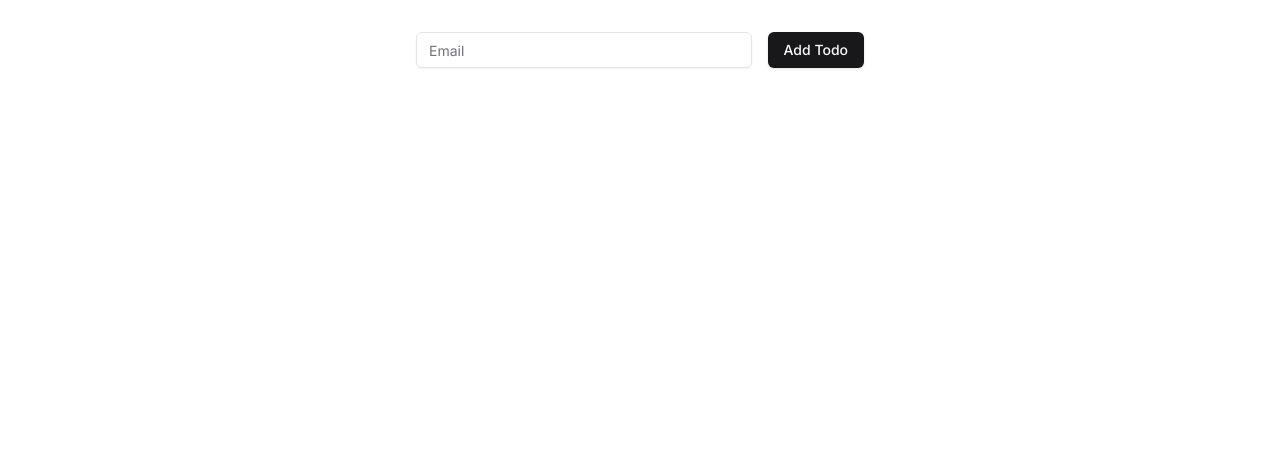
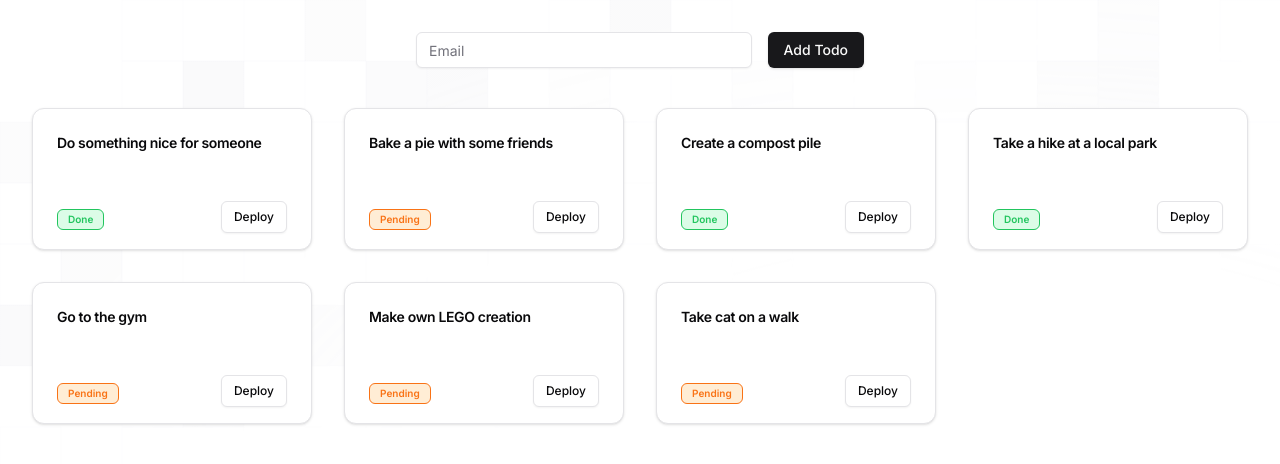
Before and after one commit to Akhil017/shadcn-todo-app, a Next.js app: page / in a window 1280 px wide. Shown: the top 464 px of the page. Built offline with nearby package versions, Linux system fonts and the light colour scheme.

Commit message:
added todo item card

```diff
--- a/src/app/layout.tsx
+++ b/src/app/layout.tsx
@@ -1,5 +1,6 @@
 import type { Metadata } from "next";
 import { Inter } from "next/font/google";
+import { cn } from "@/lib/utils";
 import "./globals.css";
 
 const inter = Inter({ subsets: ["latin"] });
@@ -16,7 +17,7 @@
 }>) {
   return (
     <html lang="en">
-      <body className={inter.className}>{children}</body>
+      <body className={cn("bg-hero-pattern", inter.className)}>{children}</body>
     </html>
   );
 }
--- a/src/app/page.tsx
+++ b/src/app/page.tsx
@@ -1,9 +1,13 @@
 import { AddTodoInput } from "@/components/AddTodoInput";
+import TodoList from "@/components/TodoList";
 
 export default function Home() {
   return (
-    <main className="w-full max-w-7xl mx-auto py-8">
+    <main className="w-full max-w-7xl mx-auto py-8 min-h-screen flex flex-col space-y-10 px-8">
       <AddTodoInput />
+      <div>
+        <TodoList />
+      </div>
     </main>
   );
 }
--- a/src/components/AddTodoInput.tsx
+++ b/src/components/AddTodoInput.tsx
@@ -4,7 +4,7 @@
 export function AddTodoInput() {
   return (
     <div className="max-w-md w-full mx-auto flex gap-4">
-      <Input type="email" placeholder="Email" />
+      <Input type="email" placeholder="Email" className="bg-white" />
       <Button variant="default">Add Todo</Button>
     </div>
   );
--- /dev/null
+++ b/src/components/TodoItemCard.tsx
@@ -0,0 +1,55 @@
+import { Button } from "@/components/ui/button";
+import {
+  Card,
+  CardContent,
+  CardDescription,
+  CardFooter,
+  CardHeader,
+  CardTitle,
+} from "@/components/ui/card";
+import { Input } from "@/components/ui/input";
+import { Badge } from "./ui/badge";
+
+type TodoItemType = {
+  id: number;
+  todo: string;
+  completed: boolean;
+  userId: number;
+};
+
+type TodoItemCardProps = {
+  data: TodoItemType;
+};
+
+export function TodoItemCard({ data }: TodoItemCardProps) {
+  return (
+    <Card className="w-full transform transition duration-300 hover:scale-105">
+      <CardHeader>
+        <CardTitle className="text-sm">{data.todo}</CardTitle>
+      </CardHeader>
+      <CardContent></CardContent>
+      <CardFooter className="flex justify-between py-0 pb-4">
+        <div>
+          {data.completed ? (
+            <Badge
+              variant="outline"
+              className="border border-green-500 bg-green-100 text-green-500 text-[10px]"
+            >
+              Done
+            </Badge>
+          ) : (
+            <Badge
+              variant="outline"
+              className="border border-orange-500 bg-orange-100 text-orange-500 text-[10px]"
+            >
+              Pending
+            </Badge>
+          )}
+        </div>
+        <Button size="sm" variant="outline">
+          Deploy
+        </Button>
+      </CardFooter>
+    </Card>
+  );
+}
--- /dev/null
+++ b/src/components/TodoList.tsx
@@ -0,0 +1,26 @@
+import { TodoItemCard } from "./TodoItemCard";
+
+const TODOS = [
+  {
+    id: 1,
+    todo: "Do something nice for someone",
+    completed: true,
+    userId: 26,
+  },
+  { id: 18, todo: "Bake a pie with some friends", completed: false, userId: 1 },
+  { id: 19, todo: "Create a compost pile", completed: true, userId: 5 },
+  { id: 20, todo: "Take a hike at a local park", completed: true, userId: 43 },
+  { id: 28, todo: "Go to the gym", completed: false, userId: 15 },
+  { id: 29, todo: "Make own LEGO creation", completed: false, userId: 30 },
+  { id: 30, todo: "Take cat on a walk", completed: false, userId: 15 },
+];
+
+export default function TodoList() {
+  return (
+    <div className="grid grid-cols-1 sm:grid-cols-2 md:grid-cols-3 lg:grid-cols-4 gap-8">
+      {TODOS.map((todo) => (
+        <TodoItemCard key={todo.id} data={todo} />
+      ))}
+    </div>
+  );
+}
--- /dev/null
+++ b/src/components/ui/badge.tsx
@@ -0,0 +1,36 @@
+import * as React from "react"
+import { cva, type VariantProps } from "class-variance-authority"
+
+import { cn } from "@/lib/utils"
+
+const badgeVariants = cva(
+  "inline-flex items-center rounded-md border px-2.5 py-0.5 text-xs font-semibold transition-colors focus:outline-none focus:ring-2 focus:ring-ring focus:ring-offset-2",
+  {
+    variants: {
+      variant: {
+        default:
+          "border-transparent bg-primary text-primary-foreground shadow hover:bg-primary/80",
+        secondary:
+          "border-transparent bg-secondary text-secondary-foreground hover:bg-secondary/80",
+        destructive:
+          "border-transparent bg-destructive text-destructive-foreground shadow hover:bg-destructive/80",
+        outline: "text-foreground",
+      },
+    },
+    defaultVariants: {
+      variant: "default",
+    },
+  }
+)
+
+export interface BadgeProps
+  extends React.HTMLAttributes<HTMLDivElement>,
+    VariantProps<typeof badgeVariants> {}
+
+function Badge({ className, variant, ...props }: BadgeProps) {
+  return (
+    <div className={cn(badgeVariants({ variant }), className)} {...props} />
+  )
+}
+
+export { Badge, badgeVariants }
--- /dev/null
+++ b/src/components/ui/card.tsx
@@ -0,0 +1,76 @@
+import * as React from "react"
+
+import { cn } from "@/lib/utils"
+
+const Card = React.forwardRef<
+  HTMLDivElement,
+  React.HTMLAttributes<HTMLDivElement>
+>(({ className, ...props }, ref) => (
+  <div
+    ref={ref}
+    className={cn(
+      "rounded-xl border bg-card text-card-foreground shadow",
+      className
+    )}
+    {...props}
+  />
+))
+Card.displayName = "Card"
+
+const CardHeader = React.forwardRef<
+  HTMLDivElement,
+  React.HTMLAttributes<HTMLDivElement>
+>(({ className, ...props }, ref) => (
+  <div
+    ref={ref}
+    className={cn("flex flex-col space-y-1.5 p-6", className)}
+    {...props}
+  />
+))
+CardHeader.displayName = "CardHeader"
+
+const CardTitle = React.forwardRef<
+  HTMLParagraphElement,
+  React.HTMLAttributes<HTMLHeadingElement>
+>(({ className, ...props }, ref) => (
+  <h3
+    ref={ref}
+    className={cn("font-semibold leading-none tracking-tight", className)}
+    {...props}
+  />
+))
+CardTitle.displayName = "CardTitle"
+
+const CardDescription = React.forwardRef<
+  HTMLParagraphElement,
+  React.HTMLAttributes<HTMLParagraphElement>
+>(({ className, ...props }, ref) => (
+  <p
+    ref={ref}
+    className={cn("text-sm text-muted-foreground", className)}
+    {...props}
+  />
+))
+CardDescription.displayName = "CardDescription"
+
+const CardContent = React.forwardRef<
+  HTMLDivElement,
+  React.HTMLAttributes<HTMLDivElement>
+>(({ className, ...props }, ref) => (
+  <div ref={ref} className={cn("p-6 pt-0", className)} {...props} />
+))
+CardContent.displayName = "CardContent"
+
+const CardFooter = React.forwardRef<
+  HTMLDivElement,
+  React.HTMLAttributes<HTMLDivElement>
+>(({ className, ...props }, ref) => (
+  <div
+    ref={ref}
+    className={cn("flex items-center p-6 pt-0", className)}
+    {...props}
+  />
+))
+CardFooter.displayName = "CardFooter"
+
+export { Card, CardHeader, CardFooter, CardTitle, CardDescription, CardContent }
--- a/tailwind.config.ts
+++ b/tailwind.config.ts
@@ -1,13 +1,13 @@
-import type { Config } from "tailwindcss"
+import type { Config } from "tailwindcss";
 
 const config = {
   darkMode: ["class"],
   content: [
-    './pages/**/*.{ts,tsx}',
-    './components/**/*.{ts,tsx}',
-    './app/**/*.{ts,tsx}',
-    './src/**/*.{ts,tsx}',
-	],
+    "./pages/**/*.{ts,tsx}",
+    "./components/**/*.{ts,tsx}",
+    "./app/**/*.{ts,tsx}",
+    "./src/**/*.{ts,tsx}",
+  ],
   prefix: "",
   theme: {
     container: {
@@ -18,6 +18,9 @@
       },
     },
     extend: {
+      backgroundImage: {
+        "hero-pattern": "url('/bg-pattern.svg')",
+      },
       colors: {
         border: "hsl(var(--border))",
         input: "hsl(var(--input))",
@@ -75,6 +78,6 @@
     },
   },
   plugins: [require("tailwindcss-animate")],
-} satisfies Config
+} satisfies Config;
 
-export default config
+export default config;
```
Also changed, not shown: public/bg-pattern.svg (added).
